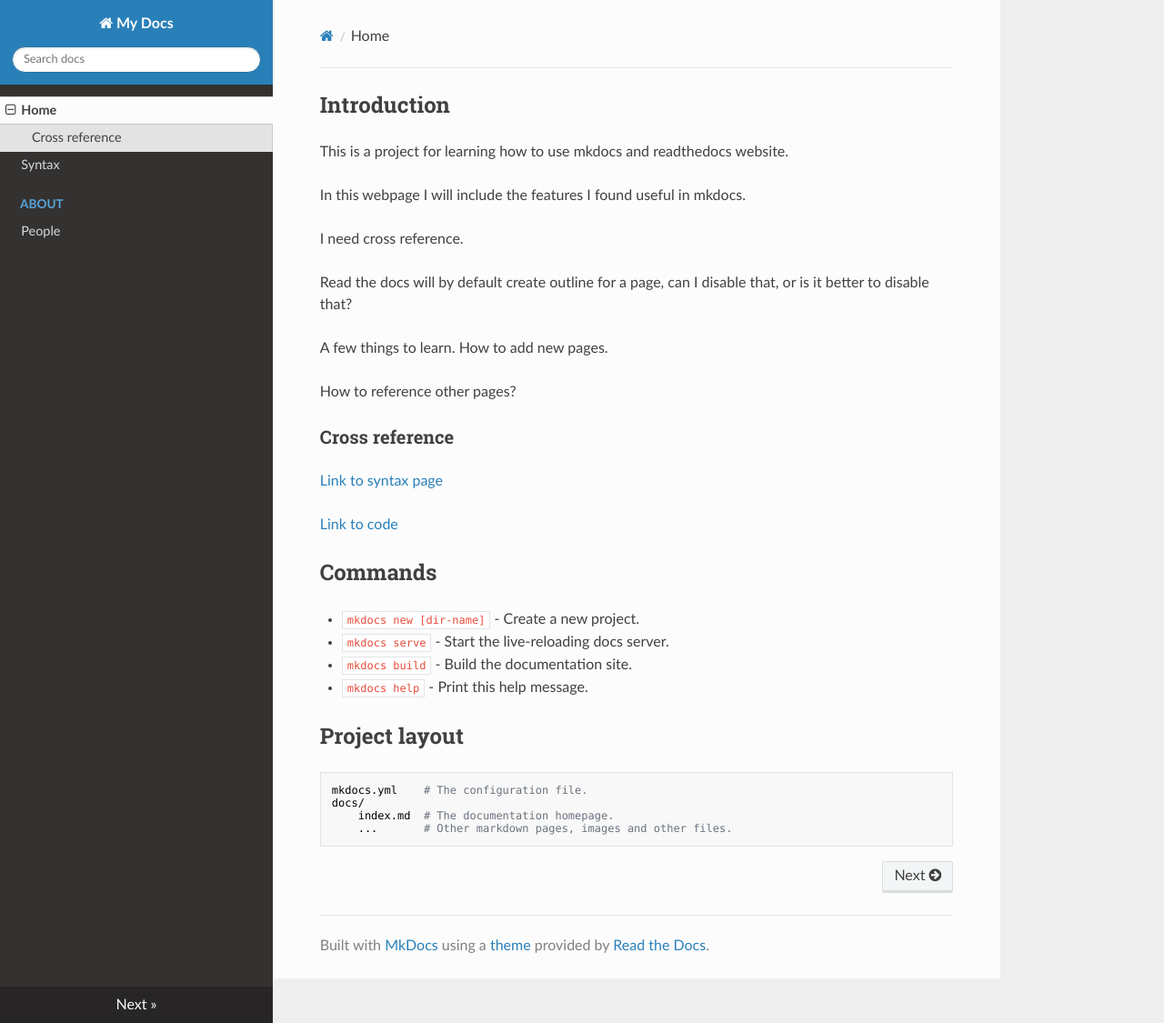
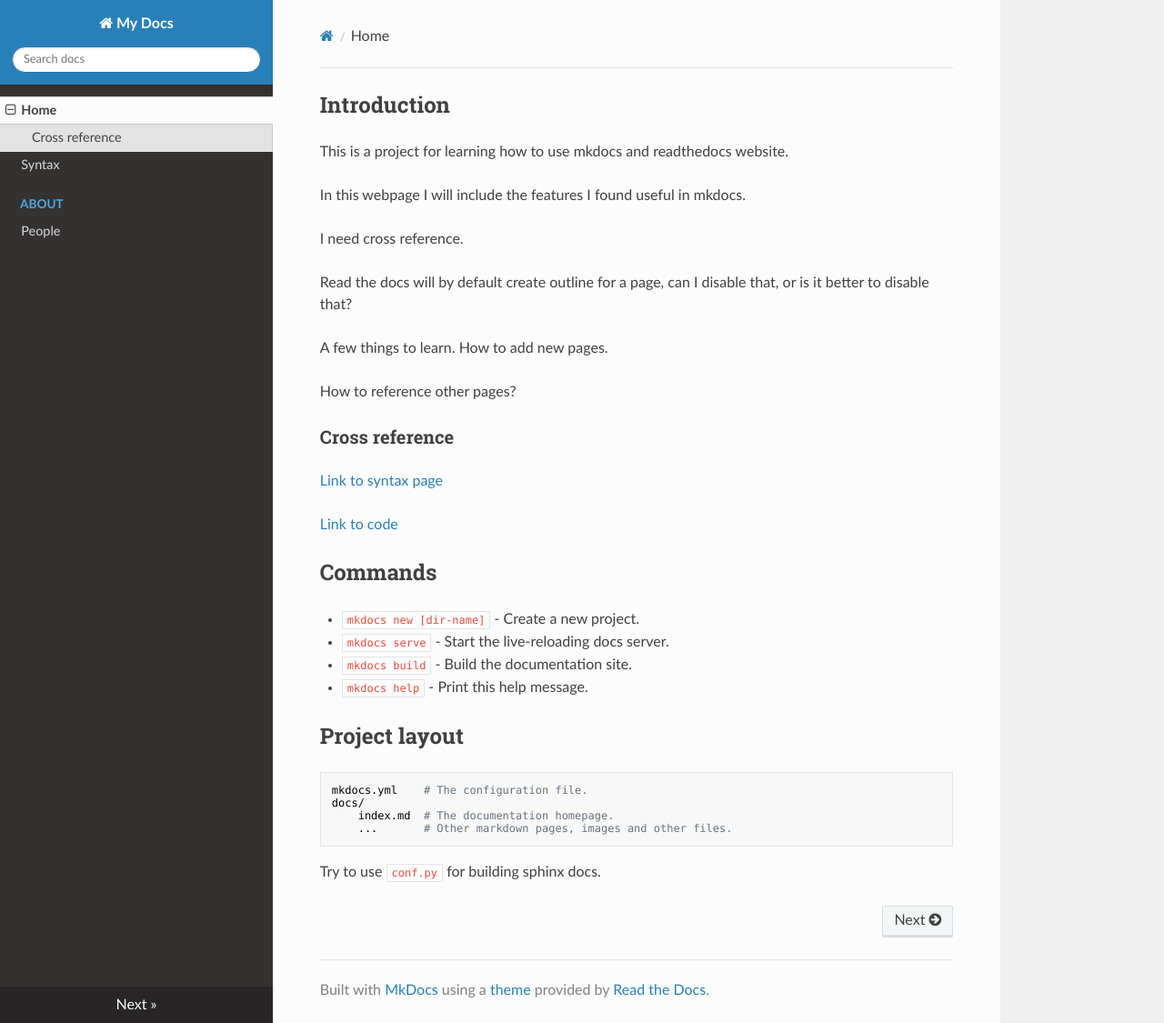
Before and after one commit to qiuwch/learn-rtd, an MkDocs documentation site: the page built from docs/index.md, in a window 1280 px wide and 1125 px high. Shown: the whole window at 91% size. Built offline with MkDocs 1.6.1, drawn with Linux system fonts in a browser that asks for light colours; nearby versions of some CDN libraries.

Commit message:
Minor update.

```diff
--- a/docs/index.md
+++ b/docs/index.md
@@ -31,3 +31,5 @@ How to reference other pages?
     docs/
         index.md  # The documentation homepage.
         ...       # Other markdown pages, images and other files.
+
+Try to use `conf.py` for building sphinx docs.
```
